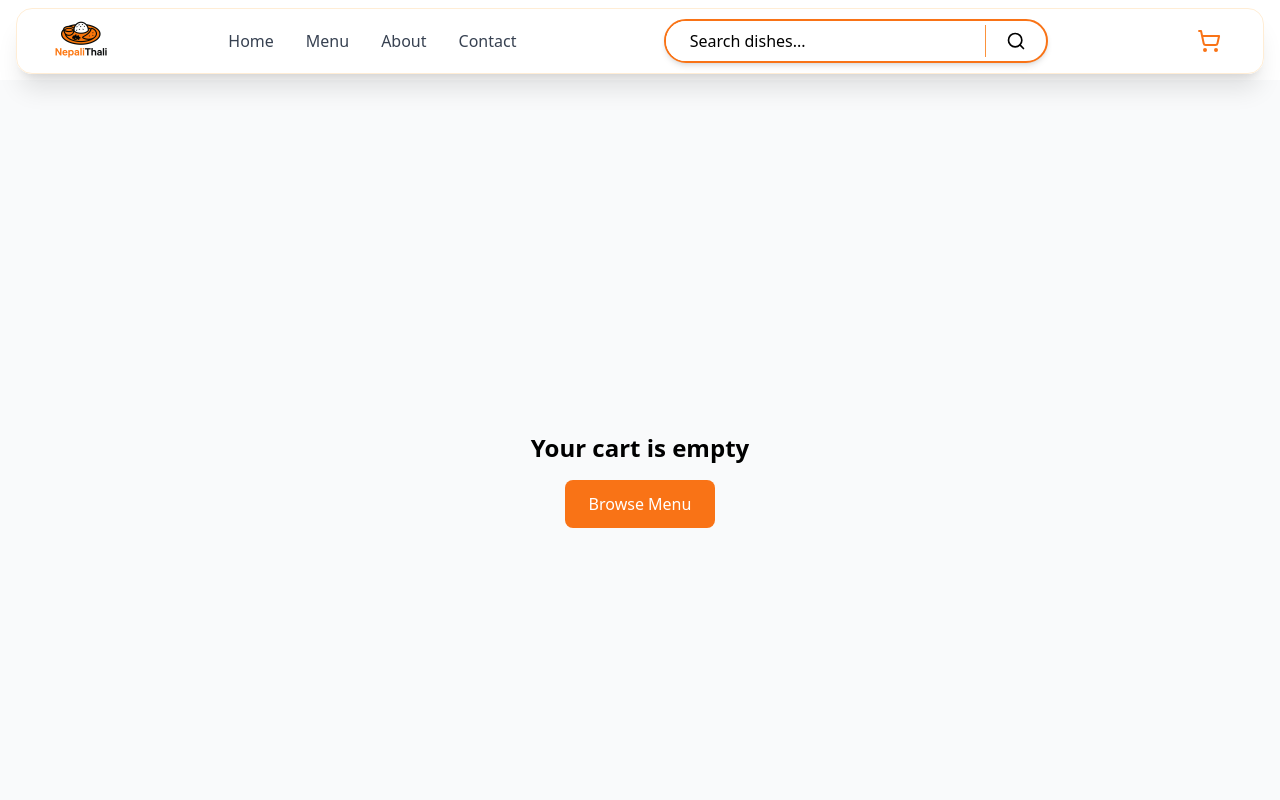
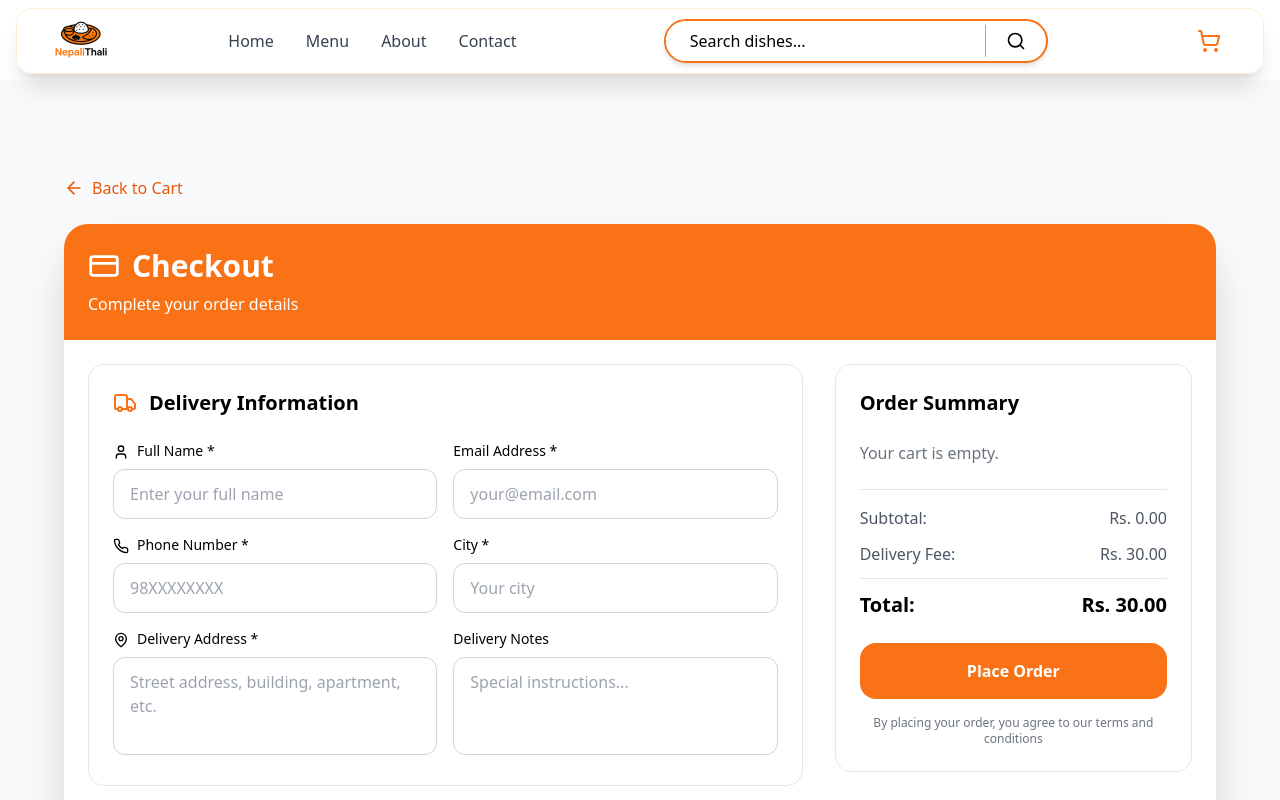
Before and after one commit to Ashim0902/NepaliThali, a React (Vite) app: page /checkout in a window 1280 px wide. Shown: the top 800 px of the page. Built offline with nearby package versions, Linux system fonts and the light colour scheme.

Commit message:
CheckOut Page

```diff
--- a/src/pages/CheckoutPage.jsx
+++ b/src/pages/CheckoutPage.jsx
@@ -1,177 +1,367 @@
-import React, { useState } from "react";
-import { useCart } from "../context/CartContext";
+import React, { useState, useEffect } from "react";
 import { useNavigate } from "react-router-dom";
 import Swal from "sweetalert2";
+import { useCart } from "../context/CartContext";
+import {
+  CreditCard,
+  Truck,
+  MapPin,
+  Phone,
+  User,
+  ArrowLeft,
+} from "lucide-react";
 
 const CheckoutPage = () => {
+  const navigate = useNavigate();
   const { items, totalPrice, clearCart } = useCart();
-  const navigate = useNavigate();
 
   const [formData, setFormData] = useState({
     fullName: "",
+    email: "",
     phone: "",
+    city: "",
     address: "",
+    notes: "",
   });
+  const [paymentMethod, setPaymentMethod] = useState("cod");
+  const [isProcessing, setIsProcessing] = useState(false);
 
-  const [paymentMethod, setPaymentMethod] = useState("cod");
+  const deliveryFee = totalPrice > 300 ? 0 : 30;
+  const total = totalPrice + deliveryFee;
 
-  const deliveryFee = 50;
-  const finalTotal = totalPrice + deliveryFee;
+  useEffect(() => {
+    console.log("Cart items:", items);
+  }, [items]);
 
-  const handleInputChange = (e) => {
+  function handleInputChange(e) {
     const { name, value } = e.target;
     setFormData((prev) => ({ ...prev, [name]: value }));
-  };
+  }
 
-  const handlePlaceOrder = () => {
-    if (!formData.fullName || !formData.phone || !formData.address) {
+  async function handlePlaceOrder(e) {
+    e.preventDefault();
+
+    if (
+      !formData.fullName ||
+      !formData.email ||
+      !formData.phone ||
+      !formData.city ||
+      !formData.address
+    ) {
       Swal.fire({
-        title: "Missing Details!",
-        text: "Please fill in all required fields.",
         icon: "warning",
+        title: "Please fill all required fields",
         confirmButtonColor: "#f97316",
       });
       return;
     }
 
+    if (items.length === 0) {
       Swal.fire({
-      title: "Order Placed!",
-      text: `Your order has been placed successfully.\nPayment Method: ${
-        paymentMethod === "cod" ? "Cash on Delivery" : "eSewa (Coming Soon)"
-      }`,
+        icon: "warning",
+        title: "Your cart is empty",
+        confirmButtonColor: "#f97316",
+      });
+      return;
+    }
+
+    setIsProcessing(true);
+
+    try {
+      await new Promise((resolve) => setTimeout(resolve, 2000));
+
+      clearCart();
+
+      await Swal.fire({
         icon: "success",
-      confirmButtonText: "Go to Menu",
+        title: "Thank you for your order!",
+        text: "Your order has been placed successfully.",
         confirmButtonColor: "#f97316",
-      customClass: {
-        title: "text-orange-600",
-      },
-    }).then(() => {
-      clearCart();
-      navigate("/menu");
       });
-  };
 
-  if (items.length === 0) {
-    return (
-      <div className="min-h-screen flex flex-col items-center justify-center p-6 text-center">
-        <h2 className="text-xl sm:text-2xl font-semibold mb-4">
-          Your cart is empty
-        </h2>
-        <button
-          onClick={() => navigate("/menu")}
-          className="bg-orange-500 hover:bg-orange-600 text-white px-6 py-3 rounded-lg transition"
-        >
-          Browse Menu
-        </button>
-      </div>
-    );
+      navigate("/");
+    } catch {
+      Swal.fire({
+        icon: "error",
+        title: "Oops...",
+        text: "Something went wrong. Please try again.",
+      });
+      setIsProcessing(false);
+    }
   }
 
   return (
-    <div className="max-w-6xl mx-auto px-4 sm:px-6 py-8">
-      <h1 className="text-2xl sm:text-3xl font-bold mb-8 text-center text-orange-600">
+    <div className="min-h-screen p-4 pt-24 text-black">
+      <div className="max-w-6xl mx-auto">
+        <button
+          onClick={() => navigate("/cart")}
+          className="mb-6 flex items-center gap-2 text-orange-600 hover:text-orange-800 transition-colors"
+          type="button"
+        >
+          <ArrowLeft className="w-5 h-5" />
+          Back to Cart
+        </button>
+
+        <form
+          onSubmit={handlePlaceOrder}
+          className="bg-white rounded-3xl shadow-2xl overflow-hidden"
+          noValidate
+        >
+          <div className="bg-orange-500 text-white p-6">
+            <h1 className="text-3xl font-bold flex items-center gap-3">
+              <CreditCard className="w-8 h-8" />
               Checkout
             </h1>
+            <p className="mt-2">Complete your order details</p>
+          </div>
 
-      <div className="flex flex-col md:flex-row gap-8">
-        <div className="bg-white w-full md:w-1/2 p-6 sm:p-8 rounded-xl shadow-md">
-          <h2 className="text-xl font-semibold mb-6">Delivery Details</h2>
+          <div className="lg:flex lg:gap-8 p-6">
+            <div className="lg:w-2/3 space-y-8">
+              <div className="rounded-2xl p-6 border">
+                <h2 className="text-xl font-semibold mb-6 flex items-center gap-3">
+                  <Truck className="w-6 h-6 text-orange-500" />
+                  Delivery Information
+                </h2>
 
-          <div className="mb-4">
-            <label className="block mb-2 font-medium">Full Name *</label>
+                <div className="grid md:grid-cols-2 gap-4">
+                  <div>
+                    <label
+                      htmlFor="fullName"
+                      className="block text-sm font-medium mb-2"
+                    >
+                      <User className="w-4 h-4 inline mr-2" />
+                      Full Name *
+                    </label>
                     <input
                       type="text"
+                      id="fullName"
                       name="fullName"
                       value={formData.fullName}
                       onChange={handleInputChange}
-              className="w-full px-4 py-2 border rounded focus:ring-2 focus:ring-orange-400 focus:outline-none"
+                      required
+                      className="w-full px-4 py-3 border border-gray-300 rounded-xl"
                       placeholder="Enter your full name"
                     />
                   </div>
+                  <div>
+                    <label
+                      htmlFor="email"
+                      className="block text-sm font-medium mb-2"
+                    >
+                      Email Address *
+                    </label>
+                    <input
+                      type="email"
+                      id="email"
+                      name="email"
+                      value={formData.email}
+                      onChange={handleInputChange}
+                      required
+                      className="w-full px-4 py-3 border border-gray-300 rounded-xl"
+                      placeholder="your@email.com"
+                    />
+                  </div>
 
-          <div className="mb-4">
-            <label className="block mb-2 font-medium">Phone Number *</label>
+                  <div>
+                    <label
+                      htmlFor="phone"
+                      className="block text-sm font-medium mb-2"
+                    >
+                      <Phone className="w-4 h-4 inline mr-2" />
+                      Phone Number *
+                    </label>
                     <input
                       type="tel"
+                      id="phone"
                       name="phone"
                       value={formData.phone}
                       onChange={handleInputChange}
-              className="w-full px-4 py-2 border rounded focus:ring-2 focus:ring-orange-400 focus:outline-none"
+                      required
+                      className="w-full px-4 py-3 border border-gray-300 rounded-xl"
                       placeholder="98XXXXXXXX"
                     />
                   </div>
 
-          <div className="mb-6">
-            <label className="block mb-2 font-medium">Address *</label>
+                  <div>
+                    <label
+                      htmlFor="city"
+                      className="block text-sm font-medium mb-2"
+                    >
+                      City *
+                    </label>
+                    <input
+                      type="text"
+                      id="city"
+                      name="city"
+                      value={formData.city}
+                      onChange={handleInputChange}
+                      required
+                      className="w-full px-4 py-3 border border-gray-300 rounded-xl"
+                      placeholder="Your city"
+                    />
+                  </div>
+
+                  <div>
+                    <label
+                      htmlFor="address"
+                      className="block text-sm font-medium mb-2"
+                    >
+                      <MapPin className="w-4 h-4 inline mr-2" />
+                      Delivery Address *
+                    </label>
                     <textarea
+                      id="address"
                       name="address"
                       value={formData.address}
                       onChange={handleInputChange}
-              className="w-full px-4 py-2 border rounded focus:ring-2 focus:ring-orange-400 focus:outline-none"
-              placeholder="Delivery location"
-              rows={4}
+                      required
+                      rows={3}
+                      className="w-full px-4 py-3 border border-gray-300 rounded-xl resize-none"
+                      placeholder="Street address, building, apartment, etc."
                     />
                   </div>
 
-          <h2 className="text-xl font-semibold mb-4">Payment Method *</h2>
-          <div className="space-y-3">
-            <label className="flex items-center gap-3 cursor-pointer">
+                  <div>
+                    <label
+                      htmlFor="notes"
+                      className="block text-sm font-medium mb-2"
+                    >
+                      Delivery Notes
+                    </label>
+                    <textarea
+                      id="notes"
+                      name="notes"
+                      value={formData.notes}
+                      onChange={handleInputChange}
+                      rows={3}
+                      className="w-full px-4 py-3 border border-gray-300 rounded-xl resize-none"
+                      placeholder="Special instructions..."
+                    />
+                  </div>
+                </div>
+              </div>
+
+              <div className="rounded-2xl p-6 border">
+                <h2 className="text-xl font-semibold mb-6 flex items-center gap-3">
+                  <CreditCard className="w-6 h-6 text-orange-500" />
+                  Payment Method
+                </h2>
+
+                <label className="flex items-center gap-4 p-4 border-2 rounded-xl cursor-pointer transition-all border-orange-500 bg-orange-50">
                   <input
                     type="radio"
                     name="paymentMethod"
                     value="cod"
                     checked={paymentMethod === "cod"}
                     onChange={() => setPaymentMethod("cod")}
-                className="cursor-pointer"
+                    className="w-5 h-5"
+                    required
                   />
                   <span className="font-medium">Cash on Delivery</span>
                 </label>
-            <label className="flex items-center gap-3 text-gray-400 cursor-not-allowed">
-              <input type="radio" name="paymentMethod" value="esewa" disabled />
-              <span>eSewa (Coming Soon)</span>
+
+                <label className="flex items-center gap-4 p-4 border-2 rounded-xl cursor-not-allowed opacity-50 mt-4">
+                  <input
+                    type="radio"
+                    name="paymentMethod"
+                    value="esewa"
+                    disabled
+                    className="w-5 h-5"
+                  />
+                  <span className="font-medium">eSewa</span>
+                  <span className="text-sm text-gray-500 ml-auto">
+                    Coming Soon
+                  </span>
                 </label>
+              </div>
+            </div>
+
+            <div className="lg:w-1/3 mt-8 lg:mt-0">
+              <div className="rounded-2xl p-6 border sticky top-6">
+                <h2 className="text-xl font-semibold mb-6">Order Summary</h2>
+
+                <div className="space-y-4 mb-6 max-h-64 overflow-y-auto">
+                  {items.length === 0 && (
+                    <p className="text-gray-500">Your cart is empty.</p>
+                  )}
+
+                  {items.map((item) => (
+                    <div key={item.id} className="flex gap-3">
+                      <img
+                        src={item.image}
+                        alt={item.name}
+                        className="w-12 h-12 object-cover rounded-lg"
+                      />
+                      <div className="flex-1">
+                        <h4 className="font-medium text-sm">{item.name}</h4>
+                        <p className="text-sm text-gray-500">
+                          {item.mealType?.join(", ") || "Food"} • Qty:{" "}
+                          {item.quantity}
+                        </p>
+                        <p className="text-sm font-semibold text-orange-600">
+                          Rs.{" "}
+                          {(
+                            (item.price ?? item.caloriesPerServing ?? 0) *
+                            item.quantity
+                          ).toFixed(2)}
+                        </p>
+                      </div>
+                    </div>
+                  ))}
+                </div>
+
+                <div className="border-t pt-4 space-y-3">
+                  <div className="flex justify-between text-gray-600">
+                    <span>Subtotal:</span>
+                    <span>Rs. {totalPrice.toFixed(2)}</span>
+                  </div>
+                  <div className="flex justify-between text-gray-600">
+                    <span>Delivery Fee:</span>
+                    <span>Rs. {deliveryFee.toFixed(2)}</span>
+                  </div>
+
+                  {deliveryFee === 0 && (
+                    <p className="text-green-600 text-sm font-medium mt-1">
+                      Delivery fee waived! Discount applied.
+                    </p>
+                  )}
+
+                  <div className="border-t pt-3">
+                    <div className="flex justify-between text-xl font-bold">
+                      <span>Total:</span>
+                      <span>Rs. {total.toFixed(2)}</span>
+                    </div>
+                  </div>
                 </div>
 
                 <button
-            onClick={handlePlaceOrder}
-            className="mt-8 w-full bg-gradient-to-r from-orange-500 to-red-500 text-white py-3 rounded-lg font-semibold hover:from-orange-600 hover:to-red-600 transition"
+                  type="submit"
+                  disabled={isProcessing}
+                  className={`w-full mt-6 py-4 rounded-2xl font-semibold transition-all duration-300 transform hover:scale-105 ${
+                    isProcessing
+                      ? "bg-gray-400 cursor-not-allowed"
+                      : "bg-orange-500 hover:bg-orange-600 text-white"
+                  }`}
                 >
-            Place Order
+                  {isProcessing ? (
+                    <div className="flex items-center justify-center gap-2">
+                      <div className="w-5 h-5 border-2 border-white border-t-transparent rounded-full animate-spin"></div>
+                      Processing...
+                    </div>
+                  ) : (
+                    "Place Order"
+                  )}
                 </button>
-        </div>
 
-        <div className="bg-white w-full md:w-1/2 p-6 sm:p-8 rounded-xl shadow-md border">
-          <h2 className="text-xl font-semibold mb-6">Order Summary</h2>
-
-          <ul className="space-y-4 max-h-[300px] overflow-y-auto pr-2">
-            {items.map((item) => (
-              <li key={item.id} className="flex justify-between items-center">
-                <div>
-                  <p className="font-medium">{item.name}</p>
-                  <p className="text-sm text-gray-500">Qty: {item.quantity}</p>
-                </div>
-                <p className="font-semibold">
-                  Rs. {item.caloriesPerServing * item.quantity}
+                <div className="mt-4 text-center">
+                  <p className="text-xs text-gray-500">
+                    By placing your order, you agree to our terms and conditions
                   </p>
-              </li>
-            ))}
-          </ul>
-
-          <div className="border-t mt-6 pt-4 text-sm sm:text-base text-gray-700 space-y-2">
-            <div className="flex justify-between">
-              <span>Subtotal</span>
-              <span>Rs. {totalPrice}</span>
-            </div>
-            <div className="flex justify-between">
-              <span>Delivery Fee</span>
-              <span>Rs. {deliveryFee}</span>
-            </div>
-            <div className="flex justify-between font-bold text-lg text-orange-600">
-              <span>Total</span>
-              <span>Rs. {finalTotal}</span>
                 </div>
               </div>
             </div>
+          </div>
+        </form>
       </div>
     </div>
   );
```
Lines whose indentation alone changed are shown as unchanged.
